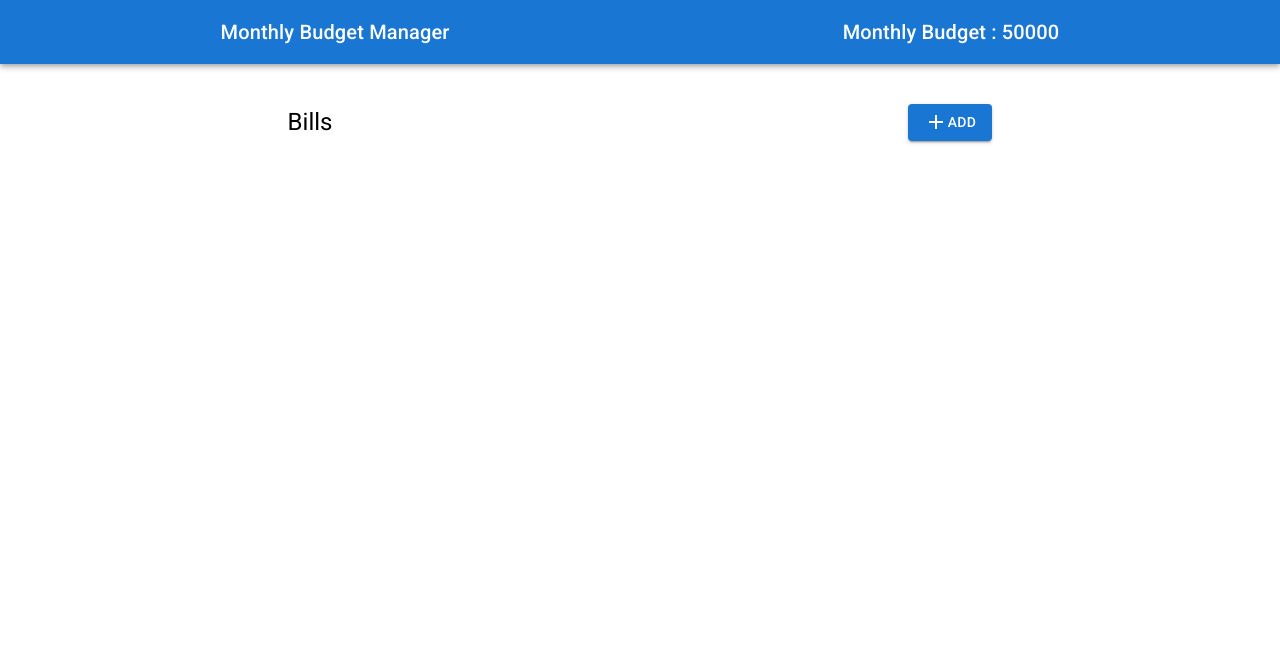
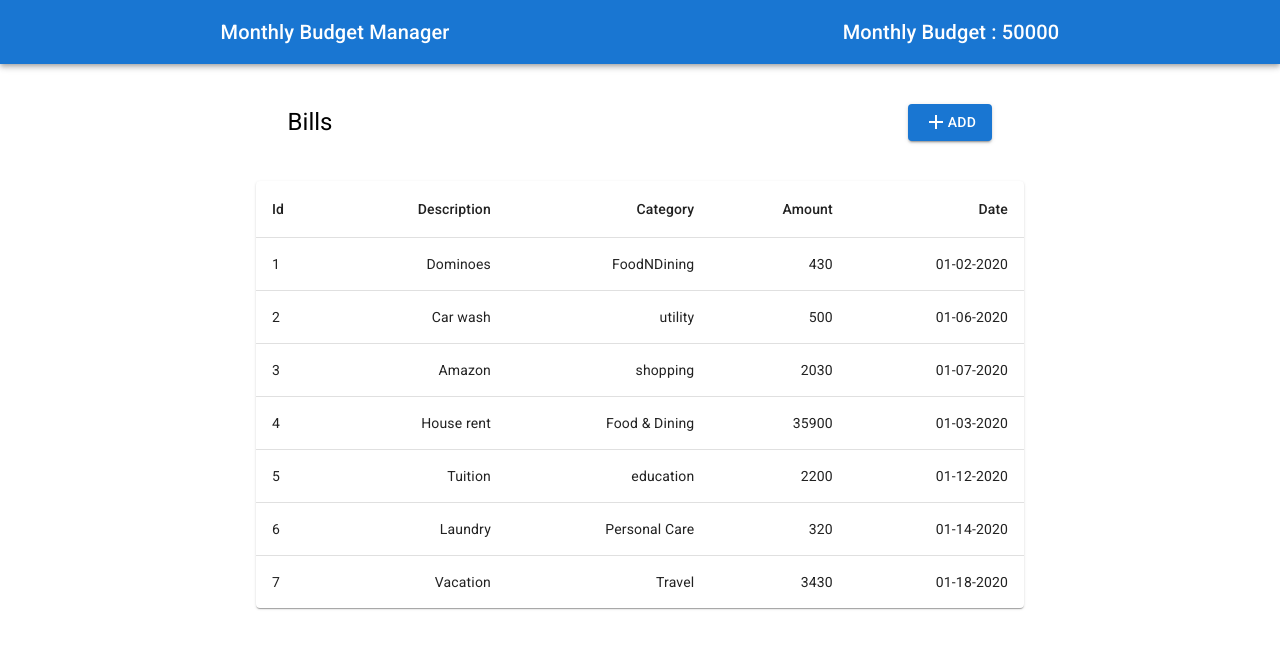
Before and after one commit to arshkhatwani/frontend-assignment-monthly-bill-manager, a React (Create React App) app: page / in a window 1280 px wide. Shown: the top 648 px of the page. Built offline with nearby package versions, Linux system fonts and the light colour scheme.

Commit message:
Add sample bills

```diff
--- a/src/App.js
+++ b/src/App.js
@@ -1,5 +1,6 @@
 import "./App.css";
 import BillsBar from "./components/Bills/BillsBar";
+import BillsTable from "./components/Bills/BillsTable";
 import Navbar from "./components/Navbar/Navbar";
 
 function App() {
@@ -8,6 +9,8 @@ function App() {
       <Navbar />
 
       <BillsBar />
+
+      <BillsTable />
     </div>
   );
 }
--- a/src/components/Bills/BillsBar.jsx
+++ b/src/components/Bills/BillsBar.jsx
@@ -4,7 +4,7 @@ import AddNewBill from "./AddNewBill";
 
 function BillsBar() {
   return (
-    <div className="flex flex-row justify-around items-center py-2">
+    <div className="flex flex-row justify-around items-center py-2 mb-8">
       <Typography variant="h5">Bills</Typography>
 
       <AddNewBill />
--- /dev/null
+++ b/src/components/Bills/BillsTable.jsx
@@ -0,0 +1,45 @@
+import * as React from "react";
+import Table from "@mui/material/Table";
+import TableBody from "@mui/material/TableBody";
+import TableCell from "@mui/material/TableCell";
+import TableContainer from "@mui/material/TableContainer";
+import TableHead from "@mui/material/TableHead";
+import TableRow from "@mui/material/TableRow";
+import Paper from "@mui/material/Paper";
+import bills from "../../constants/sampleBills";
+
+export default function BillsTable() {
+  return (
+    <div className="mx-auto w-3/5">
+      <TableContainer component={Paper}>
+        <Table sx={{ minWidth: 650 }} aria-label="simple table">
+          <TableHead>
+            <TableRow>
+              <TableCell>Id</TableCell>
+              <TableCell align="right">Description</TableCell>
+              <TableCell align="right">Category</TableCell>
+              <TableCell align="right">Amount</TableCell>
+              <TableCell align="right">Date</TableCell>
+            </TableRow>
+          </TableHead>
+          <TableBody>
+            {bills.map((row) => (
+              <TableRow
+                key={row.id}
+                sx={{ "&:last-child td, &:last-child th": { border: 0 } }}
+              >
+                <TableCell component="th" scope="row">
+                  {row.id}
+                </TableCell>
+                <TableCell align="right">{row.description}</TableCell>
+                <TableCell align="right">{row.category}</TableCell>
+                <TableCell align="right">{row.amount}</TableCell>
+                <TableCell align="right">{row.date}</TableCell>
+              </TableRow>
+            ))}
+          </TableBody>
+        </Table>
+      </TableContainer>
+    </div>
+  );
+}
--- /dev/null
+++ b/src/constants/sampleBills.js
@@ -0,0 +1,53 @@
+const bills = [
+  {
+    id: 1,
+    description: "Dominoes",
+    category: "FoodNDining",
+    amount: "430",
+    date: "01-02-2020",
+  },
+  {
+    id: 2,
+    description: "Car wash",
+    category: "utility",
+    amount: "500",
+    date: "01-06-2020",
+  },
+  {
+    id: 3,
+    description: "Amazon",
+    category: "shopping",
+    amount: "2030",
+    date: "01-07-2020",
+  },
+  {
+    id: 4,
+    description: "House rent",
+    category: "Food & Dining",
+    amount: "35900",
+    date: "01-03-2020",
+  },
+  {
+    id: 5,
+    description: "Tuition",
+    category: "education",
+    amount: "2200",
+    date: "01-12-2020",
+  },
+  {
+    id: 6,
+    description: "Laundry",
+    category: "Personal Care",
+    amount: "320",
+    date: "01-14-2020",
+  },
+  {
+    id: 7,
+    description: "Vacation",
+    category: "Travel",
+    amount: "3430",
+    date: "01-18-2020",
+  },
+];
+
+export default bills;
```
